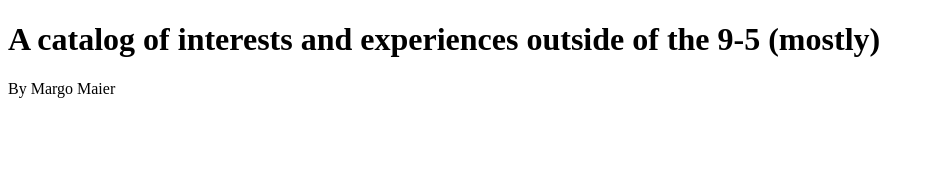
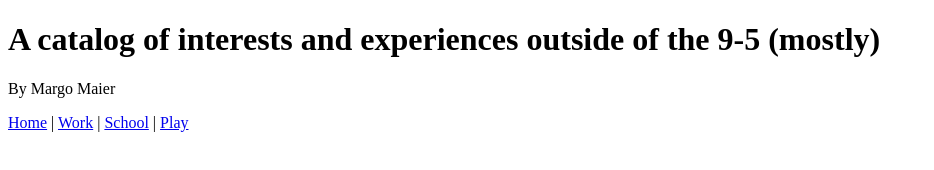
Before and after one commit to margokmaier/practicesite1, a plain HTML site: page index.html in a window 1280 px wide. Shown: the whole page, without its empty margins (0-934 px from the left). Drawn offline with Linux system fonts and the light colour scheme.

Commit message:
trying again with Cyberduck

```diff
--- a/index.html
+++ b/index.html
@@ -9,4 +9,23 @@
 <p>By Margo Maier</p>
 
 </body>
+
+<nav>
+  <a href="/home/">Home</a> |
+  <a href="/work/">Work</a> |
+  <a href="/school/">School</a> |
+  <a href="/play/">Play</a>
+</nav>
+
+
+
+
+
+
+
+
+
+
+
+
 </html>
```
